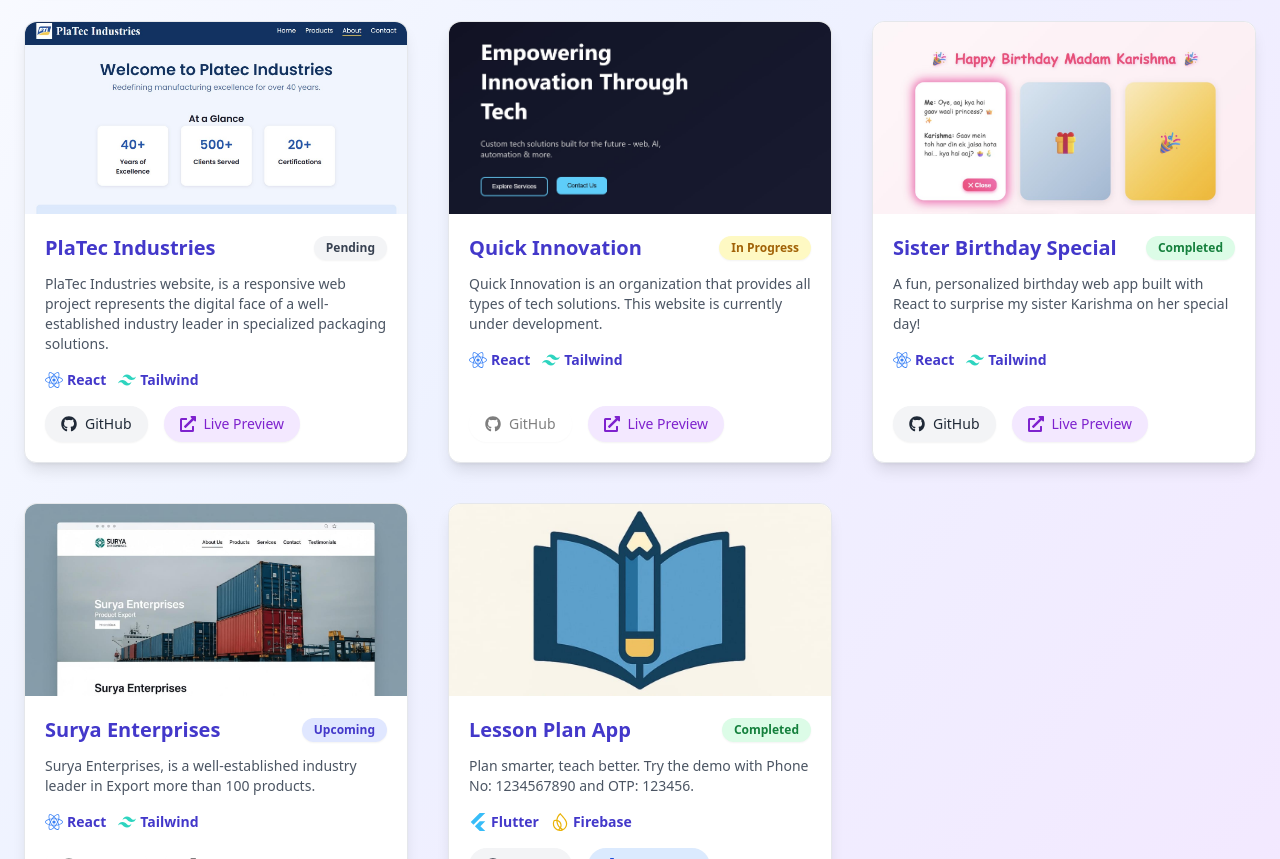
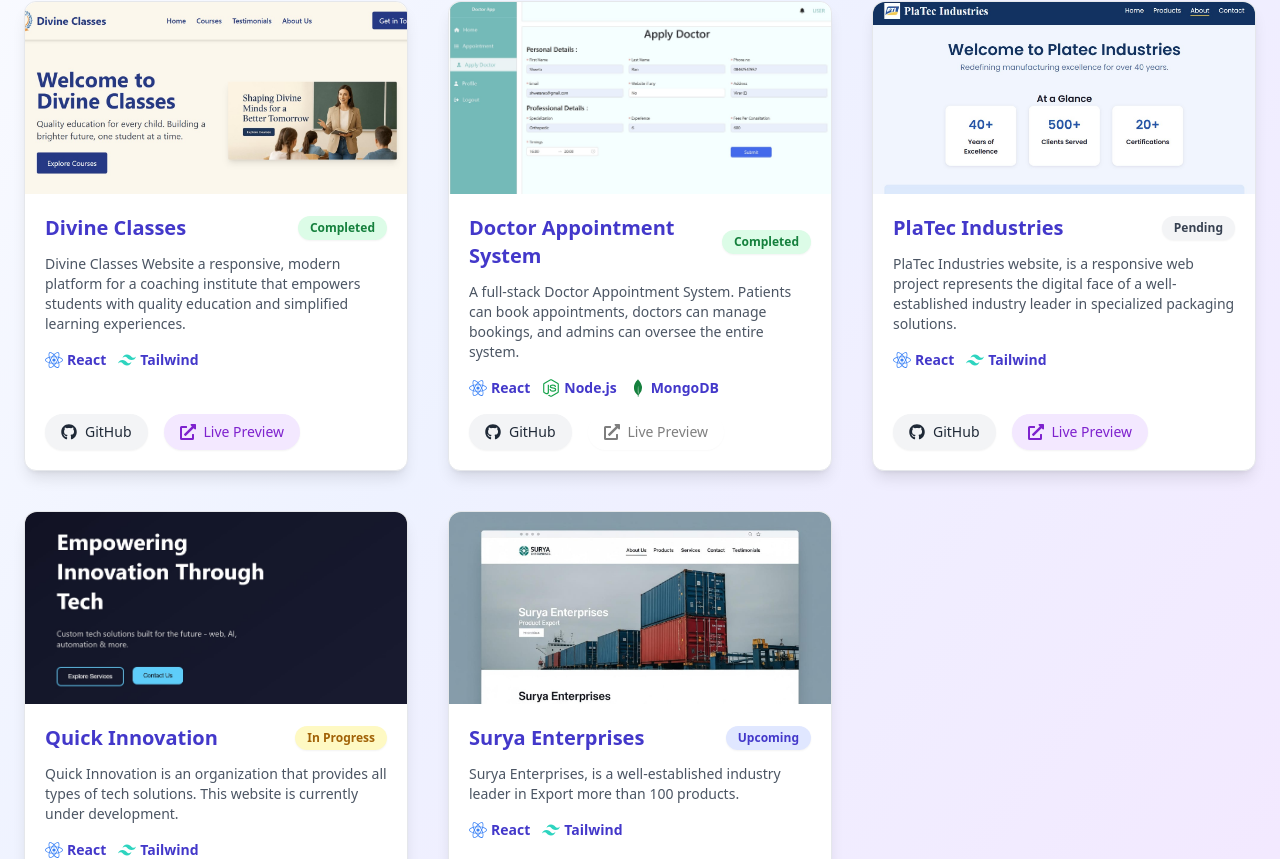
Before and after one commit to TheCodeByDeepak/TheCodeByDeepak.github.io, a React (Create React App) app: page /projects in a window 1280 px wide. Shown: the part 781-1640 px from the top of the page. Built offline with nearby package versions, Linux system fonts and the light colour scheme.

Commit message:
Overall Changes in Project

```diff
--- a/src/components/BackToTopButton.jsx
+++ b/src/components/BackToTopButton.jsx
@@ -1,4 +1,3 @@
-// BackToTopButton.js
 import { useEffect, useState } from "react";
 import { IoIosArrowUp } from "react-icons/io";
 
--- a/src/components/Header.jsx
+++ b/src/components/Header.jsx
@@ -5,7 +5,7 @@
   const [menuOpen, setMenuOpen] = useState(false);
   const [displayedText, setDisplayedText] = useState("");
   const fullText = "TheCodeByDeepak";
-  const currentIndex = useRef(0); // ✅ FIX: useRef instead of local var
+  const currentIndex = useRef(0); // FIX: useRef instead of local var
 
  useEffect(() => {
   const typingSpeed = 150;
@@ -18,7 +18,7 @@
     }
   }
 
-  type(1); // ✅ Start from index 1 to avoid 1st letter repeat
+  type(1); // Start from index 1 to avoid 1st letter repeat
 
   return () => clearTimeout(timeoutId); // cleanup
 }, []);
--- a/src/pages/About.jsx
+++ b/src/pages/About.jsx
@@ -109,7 +109,7 @@
           </div>
 
         </div>
-        {/* Experience Section aligned left */}
+              {/* Experience Section aligned left */}
 {/* Wrap Experience and Education/Skills/Tools side by side */}
 <div className="w-full mt-16 flex flex-col md:flex-row gap-10 max-w-5xl mx-auto">
 
--- a/src/pages/Achievements.js
+++ b/src/pages/Achievements.js
@@ -1,7 +1,7 @@
 import React from "react";
 import { motion } from "framer-motion";
 
-// 📜 Certificate Images (Add more as needed)
+// Certificate Images
 import cert1 from "../assets/project_guide.jpg";
 import cert2 from "../assets/power_bi.jpg";
 import cert3 from "../assets/pw.jpg";
--- a/src/pages/Projects.jsx
+++ b/src/pages/Projects.jsx
@@ -1,6 +1,6 @@
 import React from "react";
 import project1Image from "../assets/Project1.jpg";
-import project2Image from "../assets/Project2.jpg"; // You can add your own images here
+import project2Image from "../assets/Project2.jpg";
 import project3Image from "../assets/Project3.jpg";
 import project4Image from "../assets/Project4.jpg";
 import project5Image from "../assets/Project5.jpg";
@@ -42,10 +42,58 @@
   "In Progress": "bg-yellow-100 text-yellow-700",
   Pending: "bg-gray-100 text-gray-700",
   Cancelled: "bg-red-100 text-red-700",
-  Upcoming: "bg-indigo-100 text-indigo-700", // for upcoming projects
+  Upcoming: "bg-indigo-100 text-indigo-700",
 };
 
 const projects = [
+  {
+  id: 8,
+  img: project8Image,
+  title: "Lesson Plan App",
+  description: "A modern and user-friendly Flutter app to help teachers plan their lessons efficiently. Try the demo with Phone No: 1234567890 and OTP: 123456.",
+  tech: ["Flutter", "Firebase"],
+  progress: "Completed",
+  githubLink: "https://github.com/TheCodeByDeepak/LessonPlan",
+  liveLink: "#",
+  apkLink: "https://drive.google.com/uc?export=download&id=1kdlmk-Ulod5aMPc46ZHHf-FUQr-rPMr5"
+  },
+
+  {
+    id: 6,
+    img: project6Image,
+    title: "Sister Birthday Special",
+    description:
+      "A fun, personalized birthday web app built with React to surprise my sister Karishma on her special day!",
+    tech: ["React", "Tailwind"],
+    progress: "Completed",
+    githubLink: "https://github.com/TheCodeByDeepak/SisterBirthdaySpecial",
+    liveLink: "https://TheCodeByDeepak.github.io/SisterBirthdaySpecial",
+  },
+
+    {
+    id: 2,
+    img: project2Image,
+    title: "Quick Learning Classroom ",
+    description:
+      "Quick Learning is a classroom management web app with role-based access, enabling attendance, assignments, student tracking, and real-time chat.",
+    tech: ["React", "Node.js", "MongoDB"],
+    progress: "Completed",
+    githubLink: "https://github.com/TheCodeByDeepak/QuickLearningClassroom",
+    liveLink: "#",
+  },
+
+   {
+    id: 3,
+    img: project3Image,
+    title: "Divine Classes",
+    description:
+      "Divine Classes Website a responsive, modern platform for a coaching institute that empowers students with quality education and simplified learning experiences.",
+    tech: ["React", "Tailwind"],
+    progress: "Completed",
+    githubLink: "https://github.com/TheCodeByDeepak/DivineClasses",
+    liveLink: "https://thecodebydeepak.github.io/DivineClasses",
+  },
+
   {
     id: 1,
     img: project1Image,
@@ -57,28 +105,7 @@
     githubLink: "https://github.com/TheCodeByDeepak/DoctorAppointmentSystem",
     liveLink: "#",
   },
-  {
-    id: 2,
-    img: project2Image,
-    title: "Quick Learning Classroom ",
-    description:
-      "Quick Learning is a classroom management web app with role-based access, enabling attendance, assignments, student tracking, and real-time chat.",
-    tech: ["React", "Node.js", "MongoDB"],
-    progress: "Completed",
-    githubLink: "https://github.com/TheCodeByDeepak/QuickLearningClassroom",
-    liveLink: "#",
-  },
-  {
-    id: 3,
-    img: project3Image,
-    title: "Divine Classes",
-    description:
-      "Divine Classes Website a responsive, modern platform for a coaching institute that empowers students with quality education and simplified learning experiences.",
-    tech: ["React", "Tailwind"],
-    progress: "Completed",
-    githubLink: "https://github.com/TheCodeByDeepak/DivineClasses",
-    liveLink: "https://thecodebydeepak.github.io/DivineClasses",
-  },
+
     {
     id: 4,
     img: project4Image,
@@ -103,19 +130,6 @@
     liveLink: "https://TheCodeByDeepak.github.io/QuickInnovation",
   },
 
-
-  {
-    id: 6,
-    img: project6Image,
-    title: "Sister Birthday Special",
-    description:
-      "A fun, personalized birthday web app built with React to surprise my sister Karishma on her special day!",
-    tech: ["React", "Tailwind"],
-    progress: "Completed",
-    githubLink: "https://github.com/TheCodeByDeepak/SisterBirthdaySpecial",
-    liveLink: "https://TheCodeByDeepak.github.io/SisterBirthdaySpecial",
-  },
-
   {
   id: 7,
   img: project7Image,
@@ -128,17 +142,7 @@
   liveLink: "#",
 },
 
-{
-  id: 8,
-  img: project8Image,
-  title: "Lesson Plan App",
-  description: "Plan smarter, teach better. Try the demo with Phone No: 1234567890 and OTP: 123456.",
-  tech: ["Flutter", "Firebase"],
-  progress: "Completed",
-  githubLink: "https://github.com/TheCodeByDeepak/LessonPlan",
-  liveLink: "#",
-  apkLink: "https://drive.google.com/uc?export=download&id=1kdlmk-Ulod5aMPc46ZHHf-FUQr-rPMr5"
-},
+
 
 
 ];
--- a/src/pages/Snapshot.jsx
+++ b/src/pages/Snapshot.jsx
@@ -1,15 +1,12 @@
 import React from "react";
 import { motion } from "framer-motion";
 
-// 🔁 Replace with your own images
 import img1 from "../assets/Project_Guide_TYCS.jpg";
 import img2 from "../assets/26thJan.jpg";
 import img3 from "../assets/Graduation_Farewell.jpg";
 import img4 from "../assets/Academic_Completion_Celebration.jpg";
 import img5 from "../assets/linu_sir.jpg"
 import img6 from "../assets/teachers_day_special.jpg"
-
-
 
 const photos = [
   { img: img1, caption: "16/06/2025 Project Development & Guidance to TYBSc CS Students, Vartak College" },
@@ -18,9 +15,6 @@
   { img: img4, caption: "Academic Completion Celebration with my students at Divine Classes, 06/04/2024" },
   { img: img5, caption: "From Linu Sir" },
   { img: img6, caption: "Teachers Day Special" },
-
-
-
 
 ];
 
```
